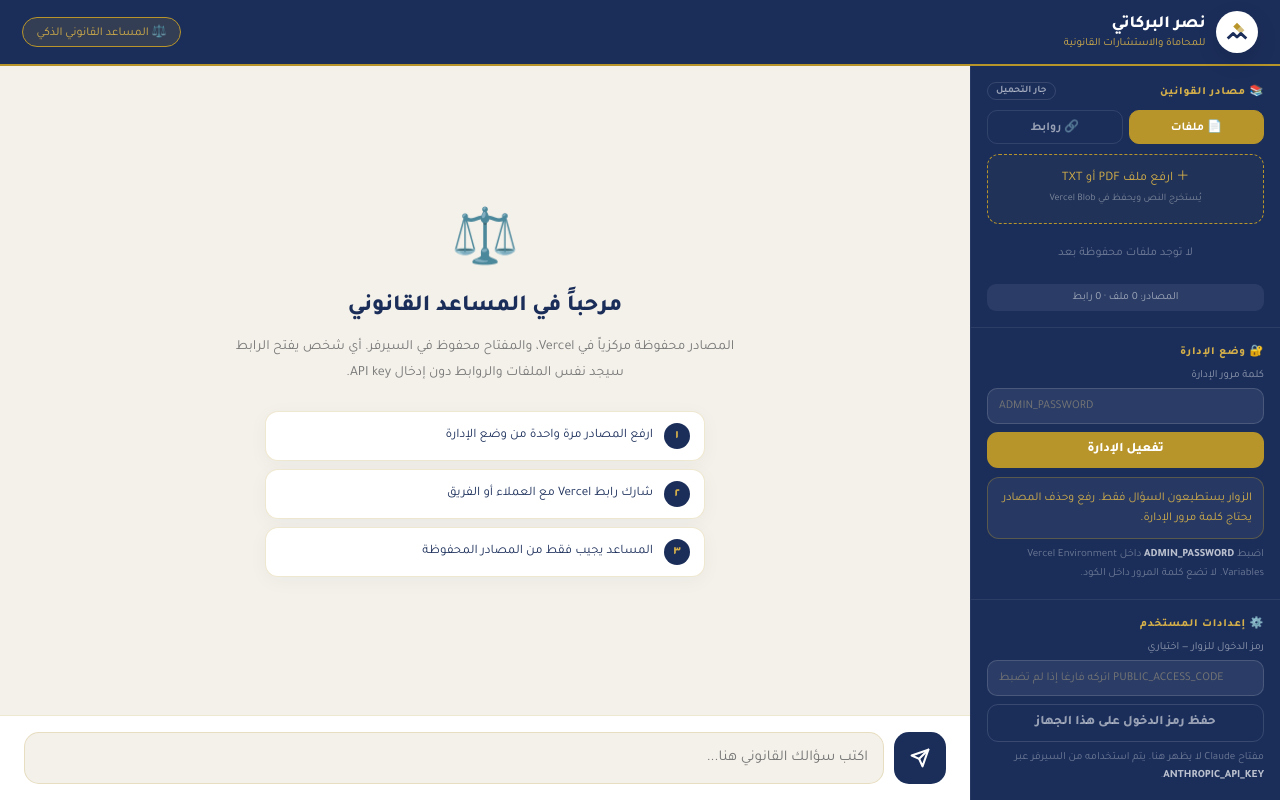
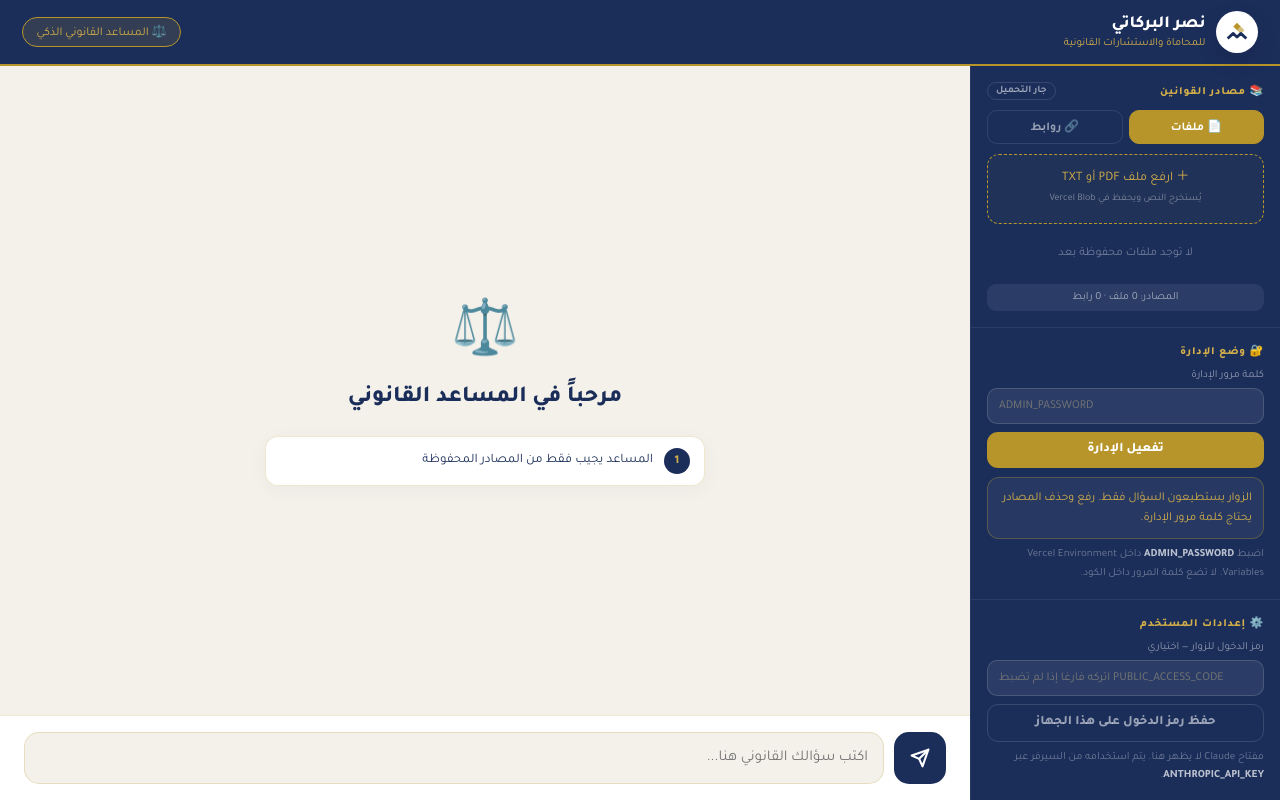
Before and after one commit to MohammedZayed272/legal-assistant, a website: page legal_assistant_vercel/index.html in a window 1280 px wide. Drawn offline with Linux system fonts and the light colour scheme; a script that the page names is missing.

Commit message:
Update index.html

```diff
--- a/legal_assistant_vercel/index.html
+++ b/legal_assistant_vercel/index.html
@@ -149,11 +149,10 @@ button,input,textarea{font-family:'Tajawal',system-ui,sans-serif}
       <div class="welcome" id="wscr">
         <div class="w-icon">⚖️</div>
         <h2>مرحباً في المساعد القانوني</h2>
-        <p>المصادر محفوظة مركزياً في Vercel، والمفتاح محفوظ في السيرفر. أي شخص يفتح الرابط سيجد نفس الملفات والروابط دون إدخال API key.</p>
+
         <div class="steps">
-          <div class="step"><div class="step-n">١</div>ارفع المصادر مرة واحدة من وضع الإدارة</div>
-          <div class="step"><div class="step-n">٢</div>شارك رابط Vercel مع العملاء أو الفريق</div>
-          <div class="step"><div class="step-n">٣</div>المساعد يجيب فقط من المصادر المحفوظة</div>
+
+          <div class="step"><div class="step-n">1</div>المساعد يجيب فقط من المصادر المحفوظة</div>
         </div>
       </div>
     </div>
```
